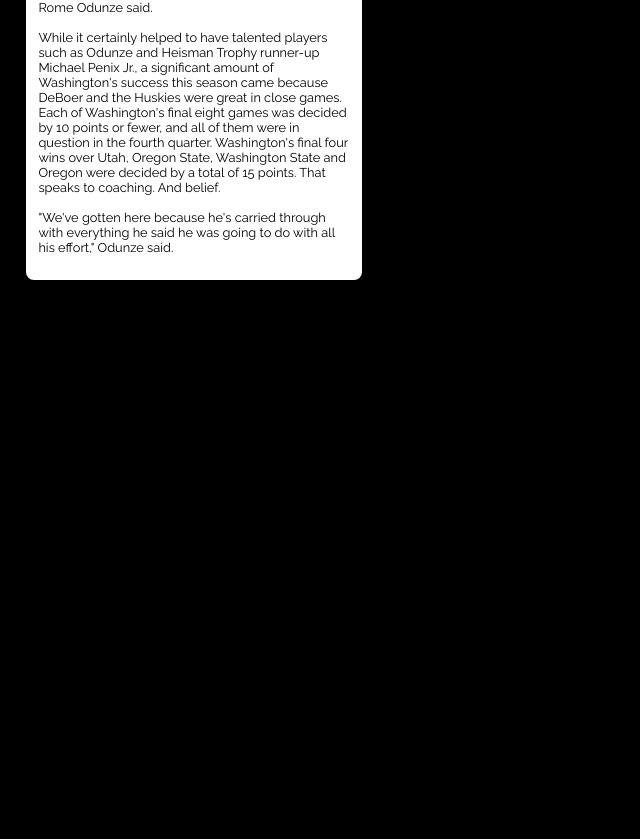
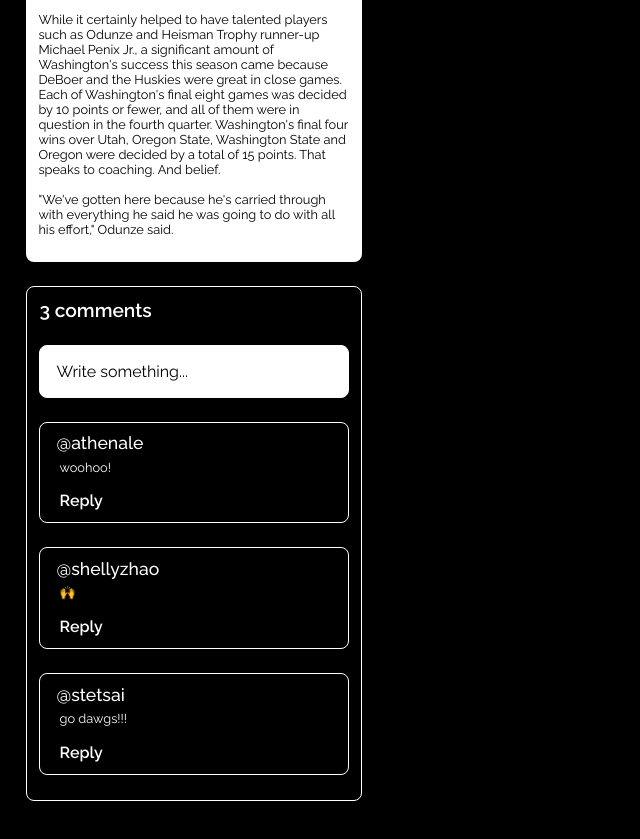
Before and after one commit to swizzlejuice/caredontcare, a React (Create React App) app in the folder caredontcareapp/: page /kalen-deboer-post in a window 1280 px wide. Shown: the part 1183-2022 px from the top of the page, without its empty margins (0-640 px from the left). Before the commit the page ends 1551 px from the top, so only its background shows below. Built offline with nearby package versions, Linux system fonts and the light colour scheme.

Commit message:
added changes

```diff
--- a/caredontcareapp/src/Home.js
+++ b/caredontcareapp/src/Home.js
@@ -28,6 +28,7 @@ class CardOne extends React.Component {
                             <Card.Text className="card-desc">
                             UW student Amisha Gupta recently reached a preliminary settlement for at least $400,000 with the company that owns U-District apartment complex HERE Seattle, following a class action lawsuit Gupta filed in February 2023.
                             </Card.Text>
+                            <Card.Text className="cared-by-num">Cared by 5 people</Card.Text>
                         </Card.Body>
                     </Card>
                     <button className="dc-btn" onClick={() => this.setState({ showDiv: !showDiv })}>
@@ -65,6 +66,7 @@ class CardTwo extends React.Component {
                             SEATTLE -- When Kalen DeBoer landed the job at Washington two years ago, it seemed like an unheralded transaction.
                             It has turned out to be a shrewd decision by the Huskies. One might say it's been perfect.
                             </Card.Text>
+                            <Card.Text className="cared-by-num">Cared by 5 people</Card.Text>
                         </Card.Body>
                     </Card></Link>
                     <button className="dc-btn" onClick={() => this.setState({ showDiv: !showDiv })}>
@@ -104,6 +106,7 @@ class CardThree extends React.Component {
                             Delays in receiving food orders have left them struggling to meet the growing demand.
                             The shelves are bare, and the need is urgent.
                             </Card.Text>
+                            <Card.Text className="cared-by-num">Cared by 5 people</Card.Text>
                         </Card.Body>
                     </Card></Link>
                     <button className="dc-btn" onClick={() => this.setState({ showDiv: !showDiv })}>
@@ -140,6 +143,7 @@ class CardFour extends React.Component {
                             <Card.Text className="card-desc">
                             It may sound strange, but there’s a sigh of relief over at the University of Washington that the most read story at the UW Daily newspaper this last week has been “Confessions of...
                             </Card.Text>
+                            <Card.Text className="cared-by-num">Cared by 5 people</Card.Text>
                         </Card.Body>
                     </Card>
                     <button className="dc-btn" onClick={() => this.setState({ showDiv: !showDiv })}>
@@ -177,6 +181,7 @@ class CardFive extends React.Component {
                             Many people believe that technology is just a tool, neither good nor bad. “That's an
                             old but wrong story that technology is neutral,” said Damian Hodel, a second-year Ph.D. student at the University of Washington’s Information School.
                             </Card.Text>
+                            <Card.Text className="cared-by-num">Cared by 5 people</Card.Text>
                         </Card.Body>
                     </Card>
                     <button className="dc-btn" onClick={() => this.setState({ showDiv: !showDiv })}>
@@ -214,6 +219,7 @@ class CardSix extends React.Component {
                             Screen readers, which convert digital text to audio, can make computers more accessible to many disabled users —
                             including those who are blind, low vision or dyslexic. Yet slideshow software, such as Microsoft PowerPoint and Google Slides...
                             </Card.Text>
+                            <Card.Text className="cared-by-num">Cared by 5 people</Card.Text>
                         </Card.Body>
                     </Card>
                     <button className="dc-btn" onClick={() => this.setState({ showDiv: !showDiv })}>
--- a/caredontcareapp/src/HumaneSociety.js
+++ b/caredontcareapp/src/HumaneSociety.js
@@ -31,6 +31,24 @@ export function HumaneSociety() {
                         </Card.Text>
                     </Card.Body>
                 </Card>
+                <div>
+                <Card className="comment-card" style={{ width: '21rem'}}>
+                    <Card.Body className="cards-text">
+                        <Card.Title className="card-title">1 comment</Card.Title>
+                        <Card.Text className="card-desc">
+                            <Card.Body className="write-comment">
+                                <Card.Title className="comt">Write something...</Card.Title>
+                            </Card.Body>
+                            <Card.Body className="comments-card">
+                                <Card.Title className="comment-user">@athenale</Card.Title>
+                                <Card.Text className="comment-desc">good info!
+                                </Card.Text>
+                                <Card.Subtitle className="reply">Reply</Card.Subtitle>
+                            </Card.Body>
+                        </Card.Text>
+                    </Card.Body>
+                </Card>
+                </div>
                 <div className="home-padding"></div>
             </div>
         </body>
--- a/caredontcareapp/src/KalenDeboer.js
+++ b/caredontcareapp/src/KalenDeboer.js
@@ -34,6 +34,36 @@ export function KalenDeboer() {
                         </Card.Text>
                     </Card.Body>
                 </Card>
+                <div>
+                <Card className="comment-card" style={{ width: '21rem'}}>
+                    <Card.Body className="cards-text">
+                        <Card.Title className="card-title">3 comments</Card.Title>
+                        <Card.Text className="card-desc">
+                            <Card.Body className="write-comment">
+                                <Card.Title className="comt">Write something...</Card.Title>
+                            </Card.Body>
+                            <Card.Body className="comments-card">
+                                <Card.Title className="comment-user">@athenale</Card.Title>
+                                <Card.Text className="comment-desc"> woohoo!
+                                </Card.Text>
+                                <Card.Subtitle className="reply">Reply</Card.Subtitle>
+                            </Card.Body>
+                            <Card.Body className="comments-card">
+                                <Card.Title className="comment-user">@shellyzhao</Card.Title>
+                                <Card.Text className="comment-desc"> 🙌
+                                </Card.Text>
+                                <Card.Subtitle className="reply">Reply</Card.Subtitle>
+                            </Card.Body>
+                            <Card.Body className="comments-card">
+                                <Card.Title className="comment-user">@stetsai</Card.Title>
+                                <Card.Text className="comment-desc"> go dawgs!!!
+                                </Card.Text>
+                                <Card.Subtitle className="reply">Reply</Card.Subtitle>
+                            </Card.Body>
+                        </Card.Text>
+                    </Card.Body>
+                </Card>
+                </div>
                 <div className="home-padding"></div>
             </div>
         </body>
--- a/caredontcareapp/src/Nav.js
+++ b/caredontcareapp/src/Nav.js
@@ -5,9 +5,9 @@ export function Nav(props) {
     return (
         <header>
             <nav>
-                <h1 className="header-h"><Link to="/home">care or don't care</Link></h1>
-                <Link to="/profile"><img className="profile-pic" src="img/woman.png" alt="profile icon"/></Link>
-                {/* <!-- <a href="https://www.flaticon.com/free-icons/female" title="female icons">Female icons created by Prosymbols Premium - Flaticon</a> --> */}
+                    <h1 className="header-h"><Link to="/home">care or don't care</Link></h1>
+                    <Link to="/profile"><img className="profile-pic" src="img/woman.png" alt="profile icon"/></Link>
+                    {/* <!-- <a href="https://www.flaticon.com/free-icons/female" title="female icons">Female icons created by Prosymbols Premium - Flaticon</a> --> */}
             </nav>
         </header>
 )}
--- a/caredontcareapp/src/index.css
+++ b/caredontcareapp/src/index.css
@@ -11,8 +11,16 @@ body {
 .header-h {
     font-size: 1.2rem;
     color: white;
-    margin-top: 1.65rem;
+    margin-top: 1.8rem;
     margin-left: .5rem;
+}
+
+nav {
+    position: fixed;
+    margin-top: -.55rem;
+    background-color: black;
+    height: 85px;
+    width: 100%;
 }
 
 header {
@@ -115,11 +123,24 @@ label {
 }
 
 .bio {
-    font-size: 1rem;
-    margin-bottom: 1rem;
+    font-size: .9rem;
     color: white;
     text-align: center;
-    margin-bottom: 2rem;
+    margin-bottom: .5rem;
+    margin-top: 0.75rem;
+}
+
+.socials {
+    font-size: .9rem;
+    color: white;
+    margin-bottom: .5rem;
+    margin-top: -1.55rem;
+    margin-left: 10.2rem;
+}
+
+.social-link {
+    margin-left: 8.2rem;
+    width: 25px;
 }
 
 .edit-profile-button {
@@ -228,8 +249,8 @@ label {
 }
 
 .cared-post-card {
-    background-color: #1c1c1e;
-    color: white;
+    background-color: white;
+    color: black;
     border: none;
     border-radius: 10px;
     overflow: hidden;
@@ -237,6 +258,8 @@ label {
     flex-direction: column;
     height: 100%;
     margin-left: 2.75rem;
+    width: 18rem;
+    height: 16rem;
 }
 
 .cared-post-card img {
@@ -271,6 +294,19 @@ label {
 
 .red-background {
     background-color: #ff0000;
+}
+
+.undo-btn {
+    text-align: center;
+    font-size: 1rem;
+    padding: .7rem;
+    width: 6.5rem;
+    color: white;
+    background-color: #5C5C5C;
+    border: none;
+    border-radius: .25rem;
+    margin-left: 8.65rem;
+    margin-top: -.75rem;
 }
 
 
@@ -367,3 +403,68 @@ label {
 .text-cent {
     text-align: center;
 }
+
+.cared-by-num {
+    font-size: 1rem;
+    font-weight: 600;
+}
+
+.comment-card {
+    background-color: black;
+    color: white;
+    margin-left: .65rem;
+    border-radius: .5rem;
+    margin-top: 1.5rem;
+    border: 1.5px solid white;
+}
+
+.comments-card {
+    background-color: black;
+    color: white;
+    margin-left: 0rem;
+    border-radius: .5rem;
+    margin-top: 1.5rem;
+    border: 1px solid white;
+}
+
+.comment-user {
+    font-size: 1.1rem;
+    color: white;
+    font-weight: 500;
+    margin-left: 1rem;
+    margin-top: .6rem;
+}
+
+.comment-desc {
+    font-size: .8rem;
+    color: white;
+    font-weight: 400;
+    margin-left: 1.2rem;
+    margin-top: .4rem;
+}
+
+.write-comment {
+    background-color: white;
+    color: black;
+    margin-left: 0rem;
+    border-radius: .5rem;
+    margin-top: 1.5rem;
+    padding-bottom: 1rem;
+    padding-top: 1rem;
+    padding-left: 1rem;
+    border: 1px solid white;
+}
+
+.comt {
+    font-weight: 400;
+    font-size: 1rem;
+}
+
+.reply {
+    margin-left: 1.2rem;
+    color: white;
+    font-size: 1rem;
+    font-weight: 600;
+    padding-top: .25rem;
+    margin-bottom: .75rem;
+}
```
Also changed, not shown: caredontcareapp/src/Profile.js (+12 -10 lines), caredontcareapp/public/img/ig.png (added).
